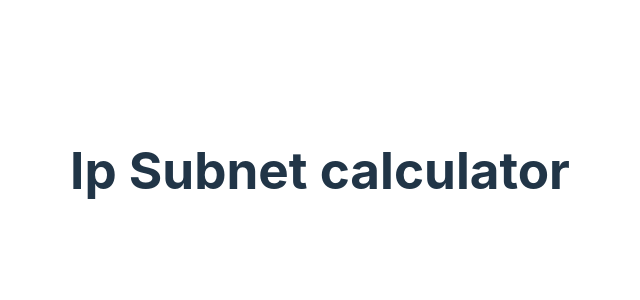
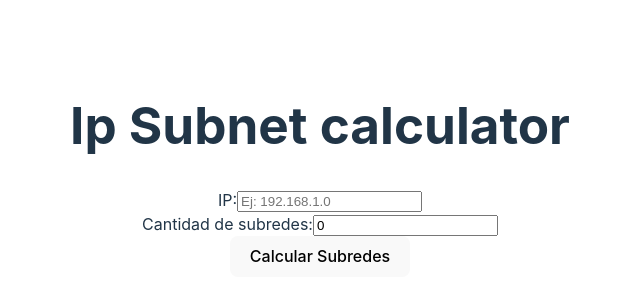
Before and after one commit to RaulYael3/ip-subnet-calculator, a React (Vite) app: page / in a window 1280 px wide. Shown: the part 230-530 px from the top of the page, without its empty margins (320-960 px from the left). Built offline with nearby package versions, Linux system fonts and the light colour scheme.

Commit message:
Creating a component that includes all the program logic done so far

```diff
--- a/src/App.tsx
+++ b/src/App.tsx
@@ -1,11 +1,13 @@
 import './App.css'
+import { Form } from './components/form'
 
 function App() {
 
 
+
   return (
     <>
-      <h1>Ip Subnet calculator</h1>
+      <Form />
     </>
   )
 }
--- /dev/null
+++ b/src/components/Form.tsx
@@ -0,0 +1,61 @@
+import { useState } from 'react'
+import calculateIp from '../services/calculateIp'
+
+export function Form(){
+    type IPv4 = `${number},${number},${number},${number}`
+  const [ip,setIp] = useState<IPv4>()
+  const [subnets, setSubnets] = useState<number>(0)
+
+  const handleSubmit = (event : React.FormEvent) => {
+    event.preventDefault()
+    if(!ip || !subnets) { alert('Por favor ingrese una ip y una subred valida'); return}
+    calculateIp(ip,subnets)
+  }
+
+  const handleInputChange = (event: React.ChangeEvent<HTMLInputElement>) => {
+    const { name, value} = event.target;
+
+    if (name === 'ip') {
+      setIp(value as IPv4);
+    } else if (name === 'subnets') {
+      setSubnets(Number(value));
+    }
+  }
+
+  return (
+    <>
+      <h1>Ip Subnet calculator</h1>
+
+        <form onSubmit={handleSubmit}>
+        <div>
+            <label htmlFor="ip">IP:</label>
+            <input
+              type="text"
+              id="ip"
+              name="ip"
+              value={ip}
+              onChange={handleInputChange}
+              placeholder="Ej: 192.168.1.0"
+            />
+          </div>
+
+          <div>
+            <label htmlFor="subnets">Cantidad de subredes:</label>
+            <input
+              type="number"
+              id="subnets"
+              name="subnets"
+              value={subnets}
+              onChange={handleInputChange}
+              min="1"
+              placeholder="Número de subredes"
+            />
+          </div>
+
+          <div>
+            <button type="submit">Calcular Subredes</button>
+          </div>
+        </form>
+    </>
+  )
+}
--- a/src/services/calculateIp.ts
+++ b/src/services/calculateIp.ts
@@ -1,6 +1,6 @@
 type IPv4 = `${number},${number},${number},${number}`
 
-function calculateIp(ip: IPv4, host?: number, subnet?: number){
+function calculateIp(ip: IPv4, subnet?: number){
 
 
     if( !ip.split(',').every(n => 0 <= Number(n) && Number(n) <= 256 )) return 'Ha ocurrido un error, por favor cambia los numeros a entradas posibles ("0 - 256")'
```
